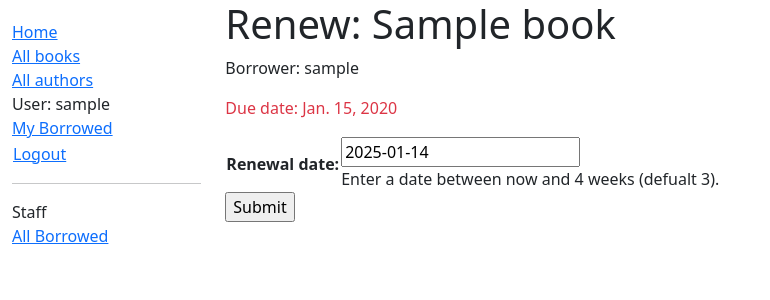
After one commit to NishanBhattarai327/django_local_library, a Django app: page /catalog/book/00000000-0000-0000-0000-000000000001/renew/ in a window 1280 px wide. The commit adds this page. Shown: the top 300 px of the page, without its empty margins (0-770 px from the left). Run offline with Django 5.2, Linux system fonts and the light colour scheme; a user stored in the database is signed in; tables that the repository leaves empty hold one stand-in row (values such as "Sample post").

Commit message:
Renew-book form using a Form and function view

```diff
--- /dev/null
+++ b/locallibrary/catalog/forms.py
@@ -0,0 +1,20 @@
+from django import forms
+import datetime
+from django.core.exceptions import ValidationError
+from django.utils.translation import gettext_lazy as _
+
+class RenewBookForm(forms.Form):
+    renewal_date = forms.DateField(help_text="Enter a date between now and 4 weeks (defualt 3).")
+
+    def clean_renewal_date(self):
+        data = self.cleaned_data['renewal_date']
+
+        # Check if a date is not in the past.
+        if data < datetime.date.today():
+            raise ValidationError(_('Invalid date - renewal in past'))
+
+        # Check if a date is in the allowed range (+4 weeks from today).
+        if data > datetime.date.today() + datetime.timedelta(weeks=4):
+            raise ValidationError(_('Invalid date - renewal more than 4 weeks ahead'))
+
+        return data
--- /dev/null
+++ b/locallibrary/catalog/templates/catalog/book_renew_librarian.html
@@ -0,0 +1,15 @@
+{% extends "base_generic.html" %}
+
+{% block content %}
+  <h1>Renew: {{ book_instance.book.title }}</h1>
+  <p>Borrower: {{ book_instance.borrower }}</p>
+  <p {% if book_instance.is_overdue %} class="text-danger"{% endif %} >Due date: {{ book_instance.due_back }}</p>
+
+  <form action="" method="post">
+    {% csrf_token %}
+    <table>
+    {{ form.as_table }}
+    </table>
+    <input type="submit" value="Submit">
+  </form>
+{% endblock %}
--- a/locallibrary/catalog/templates/catalog/bookinstance_list_borrowed_all.html
+++ b/locallibrary/catalog/templates/catalog/bookinstance_list_borrowed_all.html
@@ -10,6 +10,8 @@
       <li class="{% if bookinst.is_overdue %}text-danger{% endif %}">
         <a href="{% url 'book-detail' bookinst.book.pk %}">{{ bookinst.book.title }}</a> ({{ bookinst.due_back }})
         - {{bookinst.borrower.get_username}}
+        {% if perms.catalog.can_mark_returned %}- <a href="{% url 'renew-book-librarian' bookinst.id %}">Renew</a>{% endif %}
+
       </li>
       {% endfor %}
     </ul>
--- a/locallibrary/catalog/urls.py
+++ b/locallibrary/catalog/urls.py
@@ -10,4 +10,5 @@ urlpatterns = [
 
     path('mybooks/', views.LoanedBooksByUserListView.as_view(), name='my-borrowed'),
     path('loaned/', views.LoanedBooksByAllUserListView.as_view(), name='all-borrowed'),
+    path('book/<uuid:pk>/renew/', views.renew_book_librarian, name='renew-book-librarian'),
 ]
--- a/locallibrary/catalog/views.py
+++ b/locallibrary/catalog/views.py
@@ -1,10 +1,48 @@
 from django.http import HttpResponse
-from django.shortcuts import render
+from django.shortcuts import render, get_object_or_404
 
 from .models import Book, BookInstance, Genre, Language, Author
 from django.views import generic, View
 
 from django.contrib.auth.mixins import LoginRequiredMixin, PermissionRequiredMixin
+
+from .forms import RenewBookForm
+from django.http import HttpResponseRedirect
+from django.urls import reverse
+import datetime
+from django.contrib.auth.decorators import login_required, permission_required
+
+@login_required
+@permission_required('catalog.can_mark_returned', raise_exception=True)
+def renew_book_librarian(request, pk):
+        book_instance = get_object_or_404(BookInstance, pk=pk)
+
+        # If this is post request then process form data
+        if request.method == 'POST':
+            # Create a Form instance and populate it with data from the request(binding):
+            form = RenewBookForm(request.POST)
+
+            # Check if form is valid:
+            if form.is_valid():
+                # process the data in form.clean_data as required (here we just write it to the model due_back field)
+                book_instance.due_back = form.cleaned_data['renewal_date']
+                book_instance.save()
+
+                # redirect to a new URL:
+                return HttpResponseRedirect(reverse('all-borrowed'))
+
+        # If it is GET (or any other method) create the default form.
+        else:
+            proposed_renewal_date = datetime.date.today() + datetime.timedelta(weeks=3)
+            form = RenewBookForm(initial={'renewal_date': proposed_renewal_date})
+
+        context = {
+            'form': form,
+            'book_instance': book_instance,
+        }
+
+        return render(request, 'catalog/book_renew_librarian.html', context)
+
 
 # Create your views here.
 def index(request):
```
